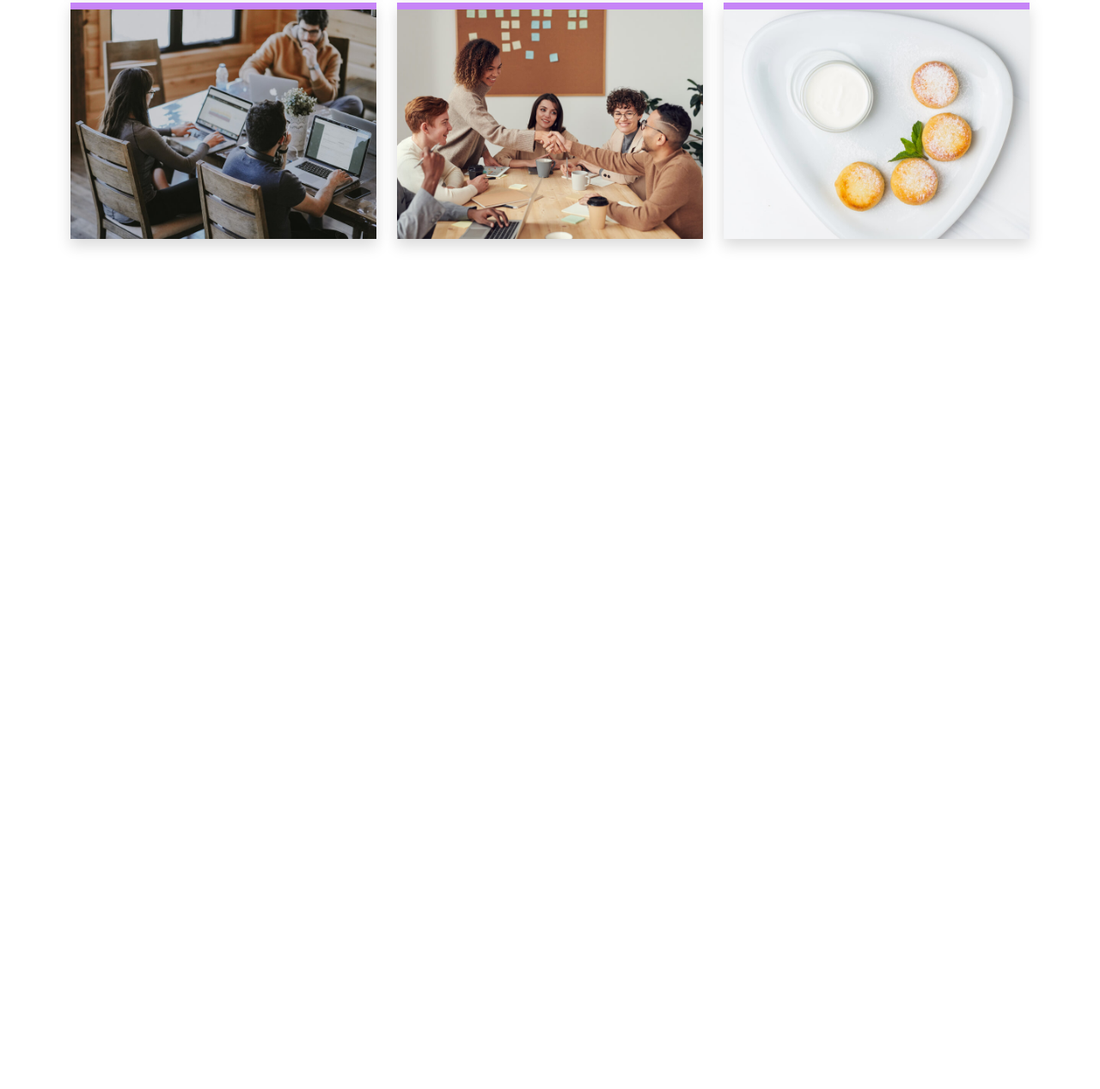
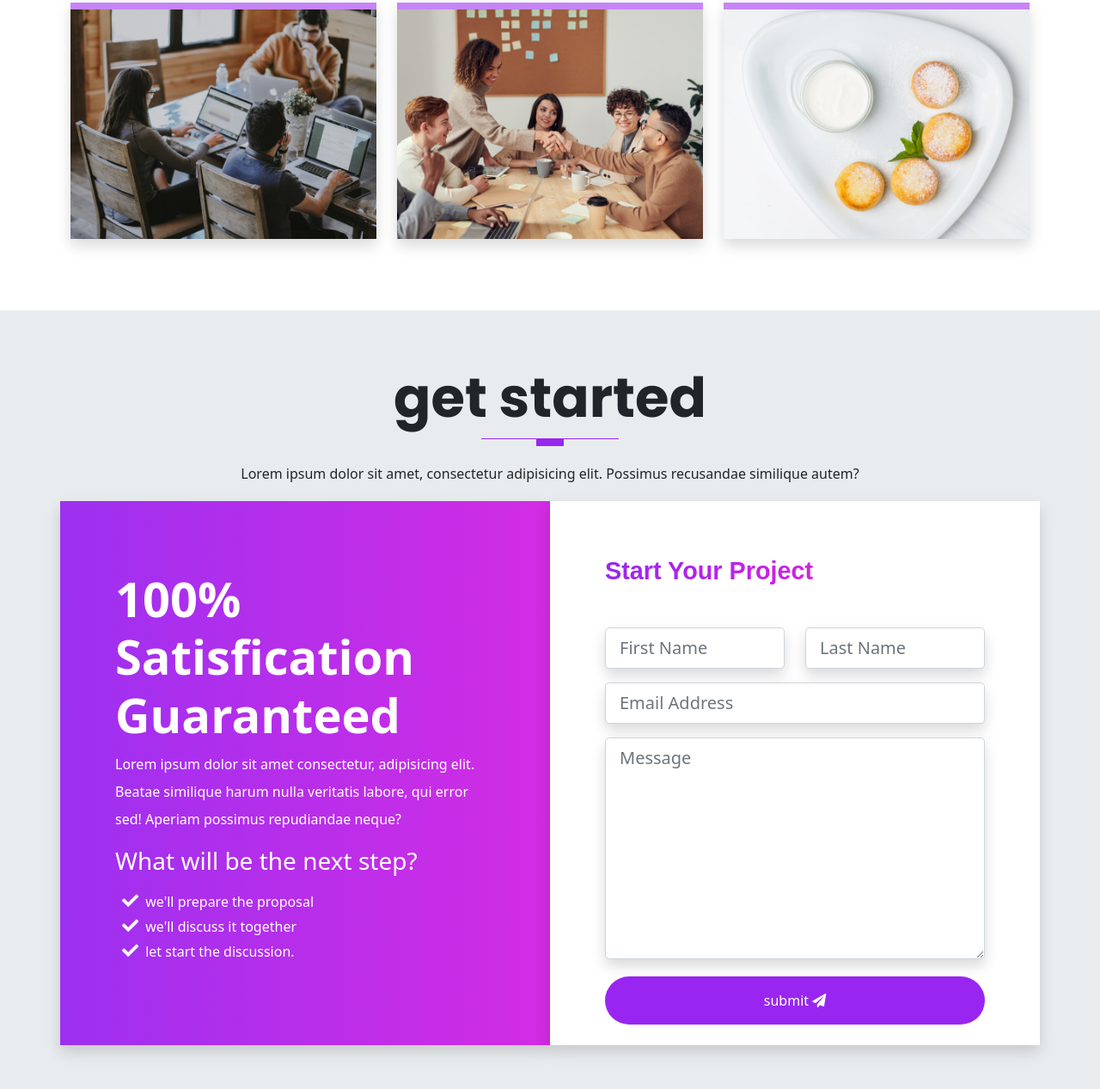
Before and after one commit to mohash25/bootstrap-v5, a website: page index.html in a window 1280 px wide. Shown: the part 6074-7341 px from the top of the page at 86% size. Before the commit the page ends 6435 px from the top, so only its background shows below. Drawn offline with Linux system fonts and the light colour scheme.

Commit message:
Adding get started section and make it responsive

```diff
--- a/index.html
+++ b/index.html
@@ -629,6 +629,66 @@
       </div>
     </div>
   </section>
+  <!-- ///////////////////////////////////////////////////////////////
+      |  |  |  |  |  |START SECTION 8 - GET STARTED |  |  |  |  |  |
+  /////////////////////////////////////////////////////////////////-->
+  <section id="contact" class="get-started">
+    <div class="container">
+      <div class="row text-center">
+        <h1 class="display-3 fw-bold text-capitalized">get started</h1>
+        <div class="heading-line"></div>
+        <p class="lh-lg">
+          Lorem ipsum dolor sit amet, consectetur adipisicing elit. Possimus recusandae similique autem?
+        </p>
+      </div>
+      <!-- START THE CTA CONTENT -->
+      <div class="row text-white">
+        <div class="col-12 col-lg-6 gradient shadow p-3">
+          <div class="cta-info w-100">
+            <h4 class="display-4 fw-bold">100% Satisfication Guaranteed</h4>
+            <p class="lh-lg">
+              Lorem ipsum dolor sit amet consectetur, adipisicing elit. Beatae similique harum nulla veritatis labore,
+              qui error sed! Aperiam possimus repudiandae neque?
+            </p>
+            <h3 class="display-3--brif">What will be the next step?</h3>
+            <ul class="cta-info--list">
+              <li>we'll prepare the proposal</li>
+              <li>we'll discuss it together</li>
+              <li>let start the discussion.</li>
+            </ul>
+          </div>
+        </div>
+        <div class="col-12 col-lg-6 bg-white shadow p-3">
+          <div class="form w-100 pb-2">
+            <h4 class="display-3--title mb-5">start your project</h4>
+            <form action="#" class="row">
+              <div class="col-lg-6 col-md-6 mb-3">
+                <input class="shadow form-control form-control-lg" type="text" placeholder="First Name" id="inputFirstName">
+                </input>
+              </div>
+              <div class="col-lg-6 col-md-6 mb-3">
+                <input class="shadow form-control form-control-lg" type="text" placeholder="Last Name" id="inputLastName">
+                </input>
+              </div>
+              <div class="col-lg-12 mb-3">
+                <input class="shadow form-control form-control-lg" type="email" placeholder="Email Address" id="inputEmail">
+                </input>
+              </div>
+              <div class="col-lg-12 mb-3">
+                <textarea name="message" placeholder="Message" id="message" rows="8" class="shadow form-control form-control-lg"></textarea>
+              </div>
+              <div class="text-center d-grid mt-1">
+                <button type="button" class="btn btn-primary rounded-pill pt-3 pb-3">
+                  submit
+                  <i class="fas fa-paper-plane"></i>
+                </button>
+              </div>
+            </form>
+          </div>
+        </div>
+      </div>
+    </div>
+  </section>
 
   <script src="./assets/vendors/js/glightbox.min.js"></script>
   <script type="text/javascript">
--- a/scss/components/_typography.scss
+++ b/scss/components/_typography.scss
@@ -69,3 +69,7 @@
     border-right: 0.1rem solid $gray-300;
     height: 100%;
 }
+//GRADIENT BG
+.gradient{
+    background: linear-gradient(to right, rgba($primary, 0.95), rgba($secondary, 0.95));
+}
--- a/scss/sections/_get-started.scss
+++ b/scss/sections/_get-started.scss
@@ -0,0 +1,43 @@
+@use '../custom' as *;
+@use '../components/mixins' as *;
+
+.get-started{
+    padding: 4rem 0;
+    background-color: $gray-200;
+}
+.cta-info{
+    padding: 3rem;
+    margin: 1rem 0;
+
+    &--list{
+        position: relative;
+        list-style-type: none;
+        display: block;
+        padding-top: 0.5rem;
+        padding-left: 0.5rem;
+        margin-bottom: 0.7rem;
+         li::before{
+             font-family: "Font Awesome 5 Free";
+             content: "\f00c";
+             font-weight: 600;
+             margin-right: 0.5rem;
+             font-size: 1.2rem;
+         }
+    }
+}
+
+// THE FORM CONTENT
+.form{
+    padding: 3rem;
+
+    button{
+        border: none;
+        color: $white;
+
+        a{
+            color: $white;
+            text-decoration: none;
+            text-transform: capitalize;
+        }
+    }
+}
```
Also changed, not shown: assets/css/style.css, 1 other file.
